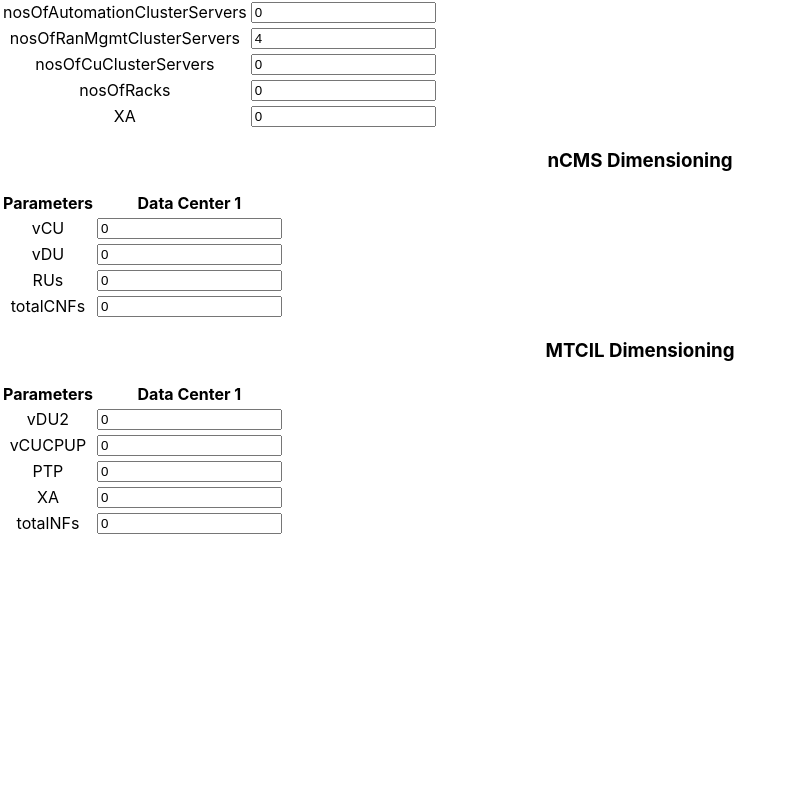
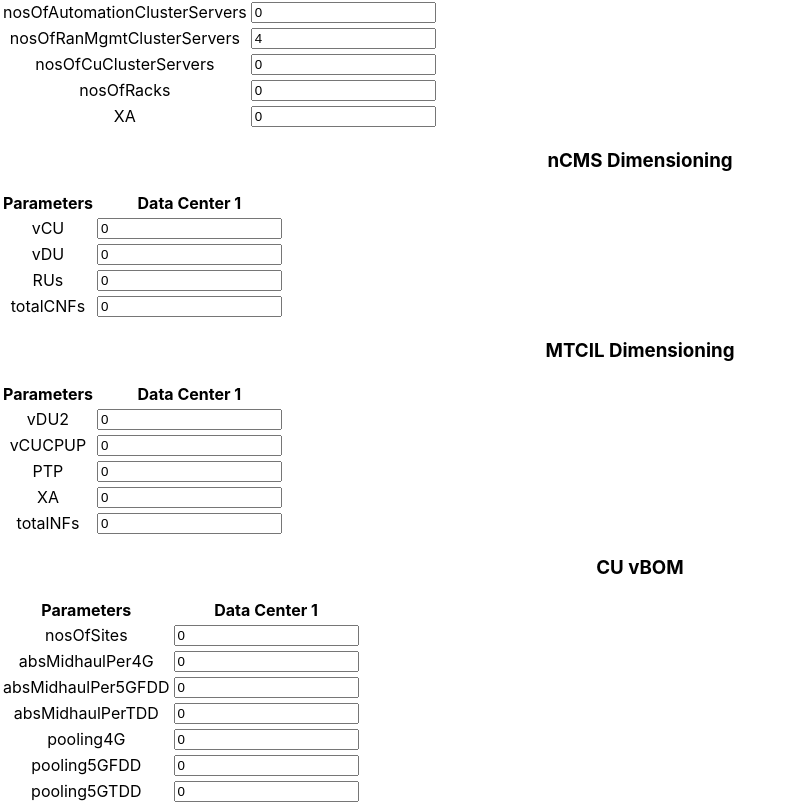
Before and after one commit to ptonpe/BoM-Calculator, a React (Create React App) app: page / in a window 1280 px wide. Shown: the part 227-1032 px from the top of the page, without its empty margins (0-794 px from the left). Before the commit the page ends 800 px from the top, so only its background shows below. Built offline with nearby package versions, Linux system fonts and the light colour scheme; no server answers.

Commit message:
frontend change

```diff
--- a/src/App.js
+++ b/src/App.js
@@ -1,6 +1,5 @@
 import React, { useState, useEffect } from 'react';
 import './App.css';
-
 
 const App = () => {
   const [numDataCenters, setNumDataCenters] = useState(1);
@@ -26,9 +25,15 @@ const App = () => {
       PTP: 0,
       totalNFs: 0,
       XA: 0,
+      nosOfSites: 0,
+      absMidhaulPer4G: 0,
+      absMidhaulPer5GFDD: 0,
+      absMidhaulPerTDD: 0,
+      pooling4G: 0,
+      pooling5GFDD: 0,
+      pooling5GTDD: 0,
     },
   ]);
-
 
   const handleNumDataCentersChange = (e) => {
     const num = parseInt(e.target.value);
@@ -57,12 +62,18 @@ const App = () => {
           PTP: 0,
           totalNFs: 0,
           XA: 0,
+          nosOfSites: 0,
+          absMidhaulPer4G: 0,
+          absMidhaulPer5GFDD: 0,
+          absMidhaulPerTDD: 0,
+          pooling4G: 0,
+          pooling5GFDD: 0,
+          pooling5GTDD: 0,
         });
       }
       return newValues.slice(0, num);
     });
   };
-
 
   const handleChange = async (index, e) => {
     const { name, value } = e.target;
@@ -70,16 +81,16 @@ const App = () => {
     newValues[index][name] = value;
     setInputValues(newValues);
 
+    console.log('Updated Input Values:', newValues);  // Debugging: Log updated values
 
-    if (name === 'nosOfNodes' || name === 'automationCluster' || name === 'totalNosOfServers' || name === 'XA'
-           || name === 'vCU' || name === 'vDU' || name === 'RUs' || name === 'vDU2' || name === 'vCUCPUP' || name === 'PTP') {
+    if (['nosOfNodes', 'automationCluster', 'totalNosOfServers', 'XA', 'vCU', 'vDU', 'RUs', 'vDU2', 'vCUCPUP', 'PTP', 'nosOfSites', 'absMidhaulPer4G', 'absMidhaulPer5GFDD', 'absMidhaulPerTDD', 'pooling4G', 'pooling5GFDD', 'pooling5GTDD'].includes(name)) {
       await fetchCalculatedValues(newValues);
     }
   };
 
-
   const fetchCalculatedValues = async (values) => {
     try {
+      console.log('Sending Values to Backend:', values);  // Debugging: Log values being sent to backend
       const response = await fetch('http://localhost:5000/calculate', {
         method: 'POST',
         headers: {
@@ -88,24 +99,21 @@ const App = () => {
         body: JSON.stringify(values),
       });
 
-
       if (!response.ok) {
         throw new Error(`Error: ${response.statusText}`);
       }
 
-
       const data = await response.json();
+      console.log('Received Calculated Values:', data);  // Debugging: Log received calculated values
       setInputValues(data);
     } catch (error) {
       console.error('Failed to fetch calculated values:', error);
     }
   };
 
-
   useEffect(() => {
     fetchCalculatedValues(inputValues);
   }, [numDataCenters]);
-
 
   return (
     <div className="App">
@@ -152,7 +160,7 @@ const App = () => {
               ))}
             </tr>
           ))}
-          {Object.keys(inputValues[0]).filter(param => !['technology', 'platformType', 'automationCluster', 'nosOfNodes', 'vCU', 'vDU', 'RUs', 'totalCNFs', 'vDU2', 'vCUCPUP', 'PTP', 'totalNFs'].includes(param)).map((param, paramIndex) => (
+          {Object.keys(inputValues[0]).filter(param => !['technology', 'platformType', 'automationCluster', 'nosOfNodes', 'vCU', 'vDU', 'RUs', 'totalCNFs', 'vDU2', 'vCUCPUP', 'PTP', 'totalNFs', 'nosOfSites', 'absMidhaulPer4G', 'absMidhaulPer5GFDD', 'absMidhaulPerTDD', 'pooling4G', 'pooling5GFDD', 'pooling5GTDD'].includes(param)).map((param, paramIndex) => (
             <tr key={paramIndex}>
               <td>{param}</td>
               {inputValues.map((values, index) => (
@@ -230,6 +238,31 @@ const App = () => {
           </tbody>
         </table>
       </div>
+      <div>
+        <h3>CU vBOM</h3>
+        <table>
+          <thead>
+            <tr>
+              <th>Parameters</th>
+              {inputValues.map((_, index) => (
+                <th key={index}>Data Center {index + 1}</th>
+              ))}
+            </tr>
+          </thead>
+          <tbody>
+            {['nosOfSites', 'absMidhaulPer4G', 'absMidhaulPer5GFDD', 'absMidhaulPerTDD', 'pooling4G', 'pooling5GFDD', 'pooling5GTDD'].map((param, paramIndex) => (
+              <tr key={paramIndex}>
+                <td>{param}</td>
+                {inputValues.map((values, index) => (
+                  <td key={index}>
+                    <input name={param} value={values[param]} onChange={(e) => handleChange(index, e)} />
+                  </td>
+                ))}
+              </tr>
+            ))}
+          </tbody>
+        </table>
+      </div>
     </div>
   );
 };
```
Also changed, not shown: 1 other file (tests, documents, lock files or other folders).
